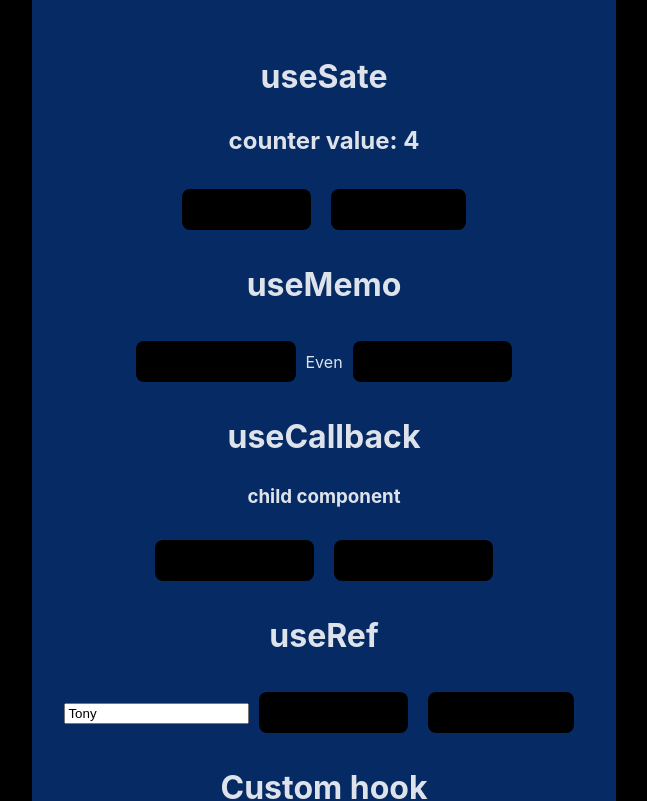
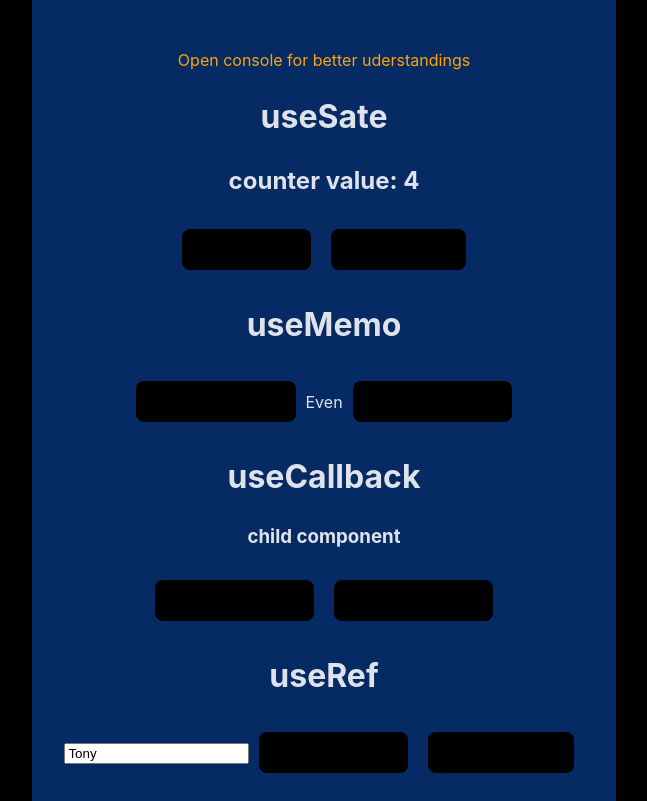
Before and after one commit to shivamshende/React-hooks, a React (Vite) app: page / in a window 1280 px wide. Shown: the top 801 px of the page, without its empty margins (316-963 px from the left). Built offline with nearby package versions, Linux system fonts and the light colour scheme.

Commit message:
files update

```diff
--- a/src/App.css
+++ b/src/App.css
@@ -4,8 +4,6 @@ body{
     margin: 0;
     display: flex;
     place-items: center;
-    min-width: 320px;
-    min-height: 100vh;
 
 }
 
@@ -30,8 +28,6 @@ body{
 }
 
 button {
-  /* padding: 10px 20px; */
-  /* display: inline-block; */
   margin: 10px;
   border-radius: 8px;
   border: 1px solid transparent;
--- a/src/main.jsx
+++ b/src/main.jsx
@@ -8,6 +8,7 @@ import Implement_hook from '../custom hook/Implement_hook'
 
 ReactDOM.createRoot(document.getElementById('root')).render(
   <React.StrictMode>
+    <p style={{color: 'orange'}}>Open console for better uderstandings</p>
     <App />
     <Memo />
     <Callback />
```
